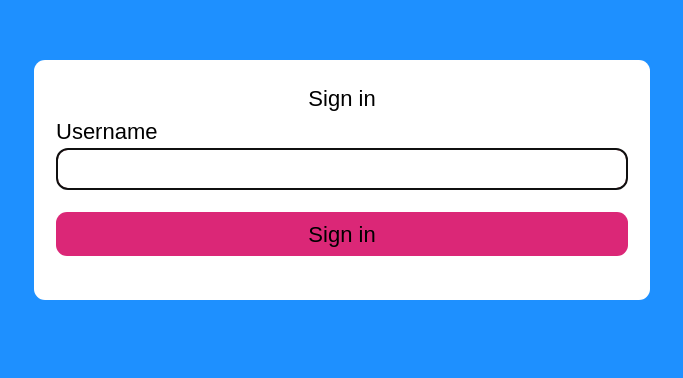
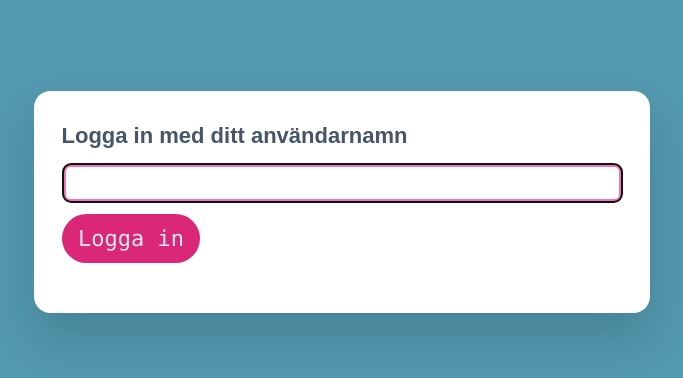
Before and after one commit to Tengill91/euroaccidenttest, a React (Create React App) app: page / in a window 1280 px wide. Shown: the part 220-598 px from the top of the page, without its empty margins (298-981 px from the left). Built offline with nearby package versions, Linux system fonts and the light colour scheme.

Commit message:
almost done

```diff
--- a/src/components/Login.js
+++ b/src/components/Login.js
@@ -66,22 +66,21 @@ const Login = () => {
   };
 
   return (
-    <div className=" flex flex-col w-full max-w-md max-h-sm justify-start p-4 rounded-lg bg-white ">
+    <div className=" flex flex-col w-full max-w-md max-h-sm justify-start p-5 rounded-xl drop-shadow-2xl bg-white ">
       <p
         ref={errorRef}
         className={
-          errorMessage ? "bg-red-400 font-bold p-3 mb-4 text-red-800" : "hidden"
+          errorMessage ? "bg-red-400 font-bold  p-3 mb-4 text-red-800" : "hidden"
         }
       >
         {errorMessage}
       </p>
-      <h1>Sign in</h1>
       <form
         onSubmit={handleSubmit}
         className="flex flex-col justify-evenly flex-grow-1 pb-4"
       >
-        <label className="flex justify-start" htmlFor="username">
-          Username
+        <label className="flex mb-2 justify-start" htmlFor="username">
+          <h1 className=" font-semibold  text-slate-600 ">Logga in med ditt användarnamn</h1>
         </label>
         <input
           type="text"
@@ -91,10 +90,10 @@ const Login = () => {
           onChange={(e) => setUser(e.target.value)}
           value={user}
           required
-          className=" text-sm p-1 rounded-lg border-2 border-rose-500"
+          className=" text-sm font-semibold font-mono p-0.5 rounded-md  border-4  border-pink-300  focus:border-pink-400 "
         ></input>
 
-        <button className="mt-4 p-1 rounded-lg bg-pink-600">Sign in</button>
+        <button className="mt-2 py-1.5 px-3 font-mono text-xs text-slate-200  w-fit rounded-full bg-pink-600">Logga in</button>
       </form>
     </div>
   );
--- a/src/index.css
+++ b/src/index.css
@@ -11,7 +11,7 @@ html {
 
 body {
   min-height: 100vh;
-  background-color: dodgerblue;
+  background-color: rgb(83, 153, 175);
 }
 .App {
   text-align: center;
@@ -20,7 +20,7 @@ body {
   justify-content: center;
   align-items: center;
   min-height: 100vh;
-  padding: 1rem 0.5rem;
+  margin: 1rem 0.5rem;
 }
 
 .formInputArea {
--- a/src/pages/UserPage.js
+++ b/src/pages/UserPage.js
@@ -1,5 +1,5 @@
 import React from "react";
-import { useNavigate } from "react-router-dom";
+import { Link, useNavigate } from "react-router-dom";
 import { useContext, useState, useEffect } from "react";
 import AuthContext from "../context/AuthProvider";
 import useAuth from "../hooks/useAuth";
@@ -63,16 +63,42 @@ const UserPage = () => {
 
   if (loading) return <h1>Loading...</h1>;
   return (
-    <div className="flex flex-col w-full max-w-md max-h-sm justify-start p-4 rounded-lg bg-white">
-      <h1>UserPage!</h1>
-      <div className="flex flex-col w-full h-40 max-w-md max-h-sm justify-start p-4 rounded-lg bg-gray-300">
+    <div className="flex flex-col w-full h-fit max-h-screen  max-w-md p-5 rounded-lg bg-white ">
+      <div className="flex w-full mb-6 items-baseline justify-between flex-row px-2 my-1 ">
+        <p className=" text-three font-semibold ">{auth.fullName}</p>
+        <button
+          className="  py-1.5 px-3 font-mono text-three text-slate-200  w-fit rounded-full bg-pink-600"
+          onClick={logout}
+        >
+          Logga ut
+        </button>
+      </div>
+
+      <div className="flex flex-col w-full h-fit max-w-md max-h-sm  space-y-1 rounded-lg bg-white max-h-full overflow-auto">
         {console.log(userInsurancesComplete)}
         {userInsurancesComplete?.map((insurance) => (
-          <h1 key={insurance.id}>{insurance.title}</h1>
+          <div className="flex flex-col bg-slate-100 space-y-1 h-fit w-full rounded-md p-4 ">
+            <p className="text-left text-md font-extrabold" key={insurance.id}>
+              {insurance.title}
+            </p>
+            <p className="text-left text-five font-semibold" key={insurance.id}>
+              {insurance.preamble}
+            </p>
+            <p className="text-left text-three" key={insurance.id}>
+              {insurance.body}
+            </p>
+            <div className="flex">
+              <a
+                key={insurance.id}
+                className=" py-1.5 px-3 align-left text-three text-pink-400  w-fit rounded-full bg-white font-bold"
+                href={insurance.url}
+              >
+                {" "}
+                Läs mer
+              </a>
+            </div>
+          </div>
         ))}
-      </div>
-      <div className="flex flex-col p-4 mt-4 bg-slate-500 rounded-md ">
-        <button onClick={logout}>Sign Out</button>
       </div>
     </div>
   );
--- a/tailwind.config.js
+++ b/tailwind.config.js
@@ -2,6 +2,18 @@
 module.exports = {
   content: ["./src/**/*.{js,jsx,ts,tsx}"],
   theme: {
+    fontSize:{
+    sm: '0.8rem',
+    base: '1rem',
+    xl: '1.25rem',
+    one: '10px',
+    two: '12px',
+    three: '14px',
+    four: '16px',
+    five: '18px'
+
+    },
+
     extend: {},
   },
   plugins: [],
```
